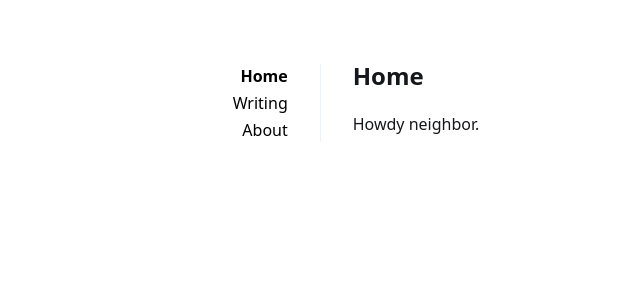
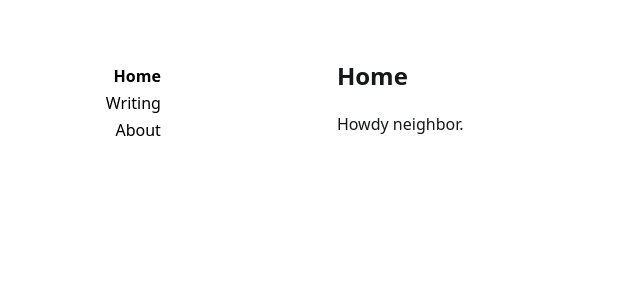
Before and after one commit to diklein/sidey, a Jekyll site: the page built from index.md, in a window 1280 px wide. Shown: the top 300 px of the page, without its empty margins (0-640 px from the left). Built offline with Jekyll 4.4.1, drawn with Linux system fonts in a browser that asks for light colours.

Commit message:
Permalink and layout
Playing with permalink settings. Making images wider.

```diff
--- a/Gemfile
+++ b/Gemfile
@@ -3,3 +3,4 @@ gem 'jekyll'
 gem 'jekyll-paginate'
 gem 'jekyll-seo-tag'
 gem 'jekyll-sitemap'
+gem 'jekyll-admin'
--- a/_config.yml
+++ b/_config.yml
@@ -33,14 +33,15 @@ plugins:
   - jekyll-paginate
   - jekyll-seo-tag
   - jekyll-sitemap
+  - jekyll-admin
 
 collections:
   pages:
     output: true
-    permalink: /:name
+    permalink: /:name/
   posts:
     output: true
-    permalink: /:year/:month/:day/:slug
+    permalink: /:year/:month/:day/:slug/
 
 defaults:
   -
--- a/_sass/_main.scss
+++ b/_sass/_main.scss
@@ -16,7 +16,7 @@ body {
 }
 
 nav ul {
-    border-right: 1px solid #edf2f7;
+    // border-right: 1px solid #edf2f7;
 }
 
 a {
@@ -32,6 +32,7 @@ pre {
 
 .post p {
 	margin: .5rem 0;
+	max-width: 40em;
 }
 
 .post h1, .post h2, .post h3, .post h4 {
@@ -40,6 +41,10 @@ pre {
 
 .post h2:first-child, .project h2:first-child, .photo h2:first-child {
 	margin-top: 0;
+}
+
+.post img {
+	max-width: 64em !important;
 }
 
 .meta {
@@ -86,7 +91,7 @@ header a {
 header li {
 	margin-bottom: .2rem;
 	text-align: right;
-	margin-right: 2rem;
+
 }
 
 header a.active {
@@ -164,7 +169,7 @@ strong, b {
 main {
 	display:flex;
 	flex-wrap:wrap;
-	max-width:60rem;
+	max-width:80rem;
 	margin:2rem auto;
 	padding:1rem;
 }
@@ -193,6 +198,7 @@ nav ul {
 }
 
 section {
+	padding-left: 10em !important;
 	flex-basis:0;
 	flex-grow:999;
 	min-width:70%;
```
Also changed, not shown: _posts/2019-08-31-difference-between-font-formats.md (+5 -2 lines), Gemfile.lock.
